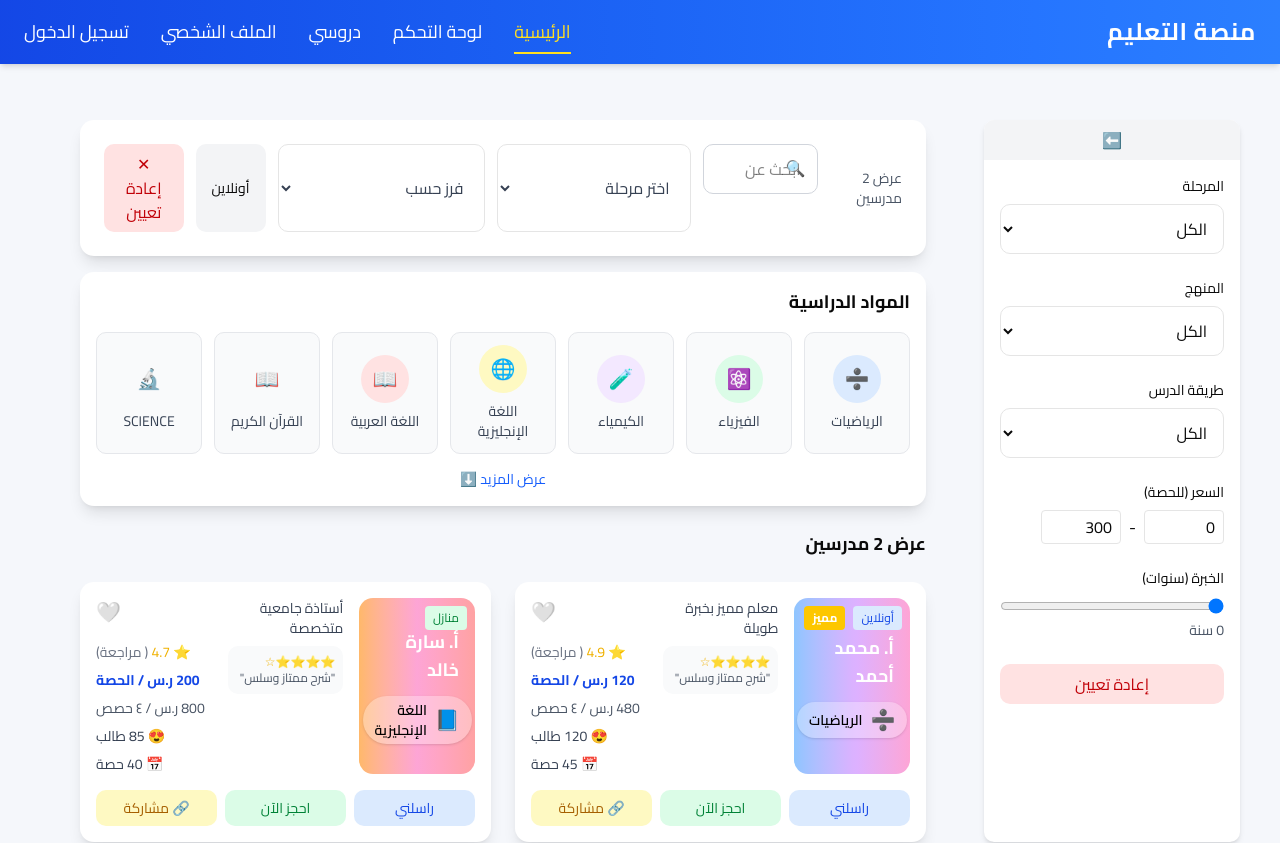
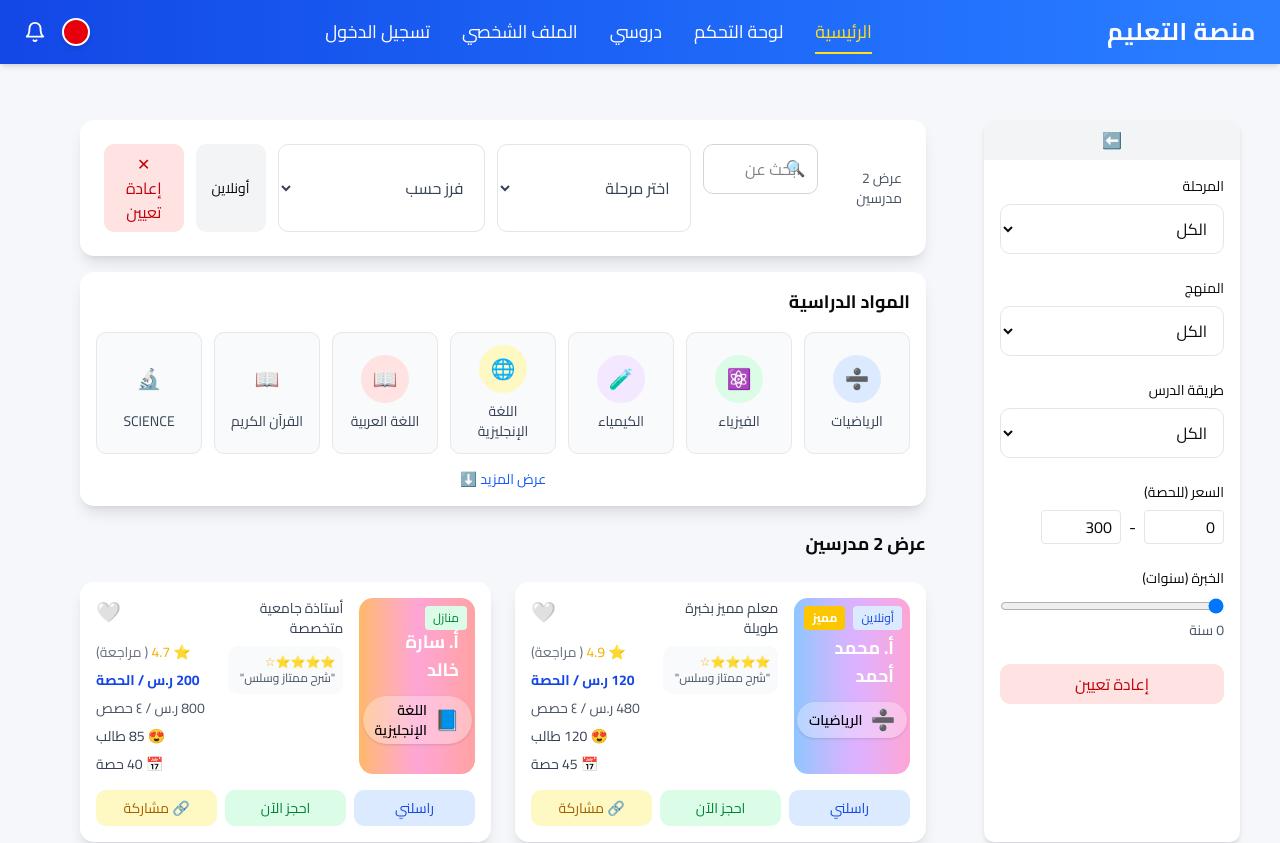
Before and after one commit to almewahid/AQSA-Platform, a Next.js app: page / in a window 1280 px wide. Shown: the top 843 px of the page. Built offline with nearby package versions, Linux system fonts and the light colour scheme.

Commit message:
Update Navigation.tsx
تعديل Navigation: إضافة أيقونات الطالب والإشعارات + التوسيط

```diff
--- a/components/Navigation.tsx
+++ b/components/Navigation.tsx
@@ -3,6 +3,7 @@
 import Link from "next/link";
 import { usePathname } from "next/navigation";
 import { useState } from "react";
+import { Bell } from "lucide-react";
 
 const navLinks = [
   { href: "/", label: "الرئيسية" },
@@ -19,13 +20,13 @@ export default function Navigation() {
   return (
     <header className="bg-gradient-to-r from-blue-700 to-blue-500 text-white shadow-md">
       <nav className="container mx-auto flex items-center justify-between px-6 py-4">
-        {/* Logo */}
+        {/* شعار أو عنوان المنصة */}
         <div className="text-2xl font-bold tracking-wide">
           منصة التعليم
         </div>
 
-        {/* Desktop Menu */}
-        <ul className="hidden md:flex gap-8 text-lg font-medium">
+        {/* Desktop Menu - في الوسط */}
+        <ul className="hidden md:flex gap-8 text-lg font-medium flex-1 justify-center">
           {navLinks.map((link) => (
             <li key={link.href}>
               <Link
@@ -41,6 +42,14 @@ export default function Navigation() {
             </li>
           ))}
         </ul>
+
+        {/* أيقونات: الدائرة الحمراء + الإشعارات */}
+        <div className="hidden md:flex items-center gap-4">
+          <div className="w-7 h-7 rounded-full bg-red-600 border-2 border-white shadow-md"></div>
+          <button className="text-white hover:text-yellow-300 transition-colors">
+            <Bell size={22} />
+          </button>
+        </div>
 
         {/* Mobile Menu Button */}
         <button
@@ -72,6 +81,13 @@ export default function Navigation() {
                 </Link>
               </li>
             ))}
+            {/* أيقونات في الموبايل */}
+            <li className="flex items-center gap-4 mt-4">
+              <div className="w-7 h-7 rounded-full bg-red-600 border-2 border-white shadow-md"></div>
+              <button className="text-white hover:text-yellow-300 transition-colors">
+                <Bell size={22} />
+              </button>
+            </li>
           </ul>
         </div>
       )}
```
